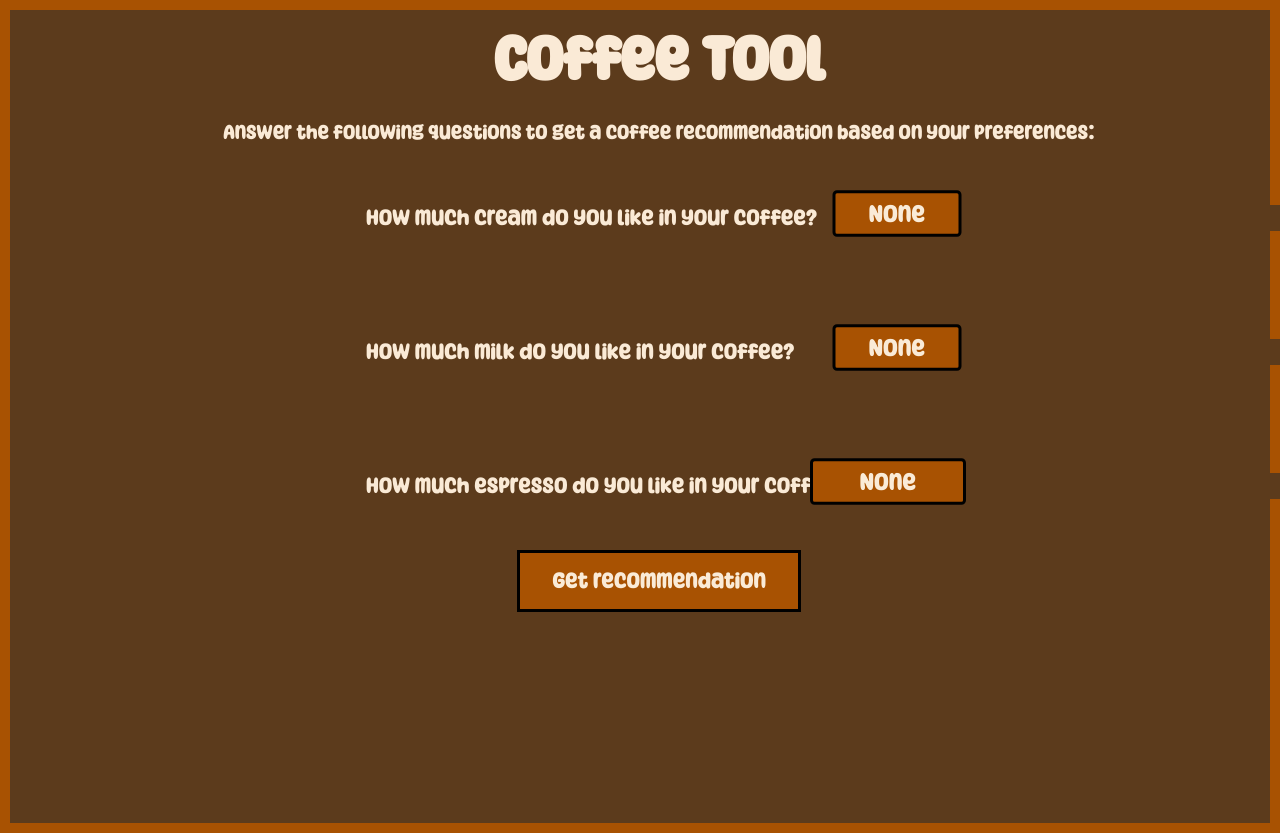
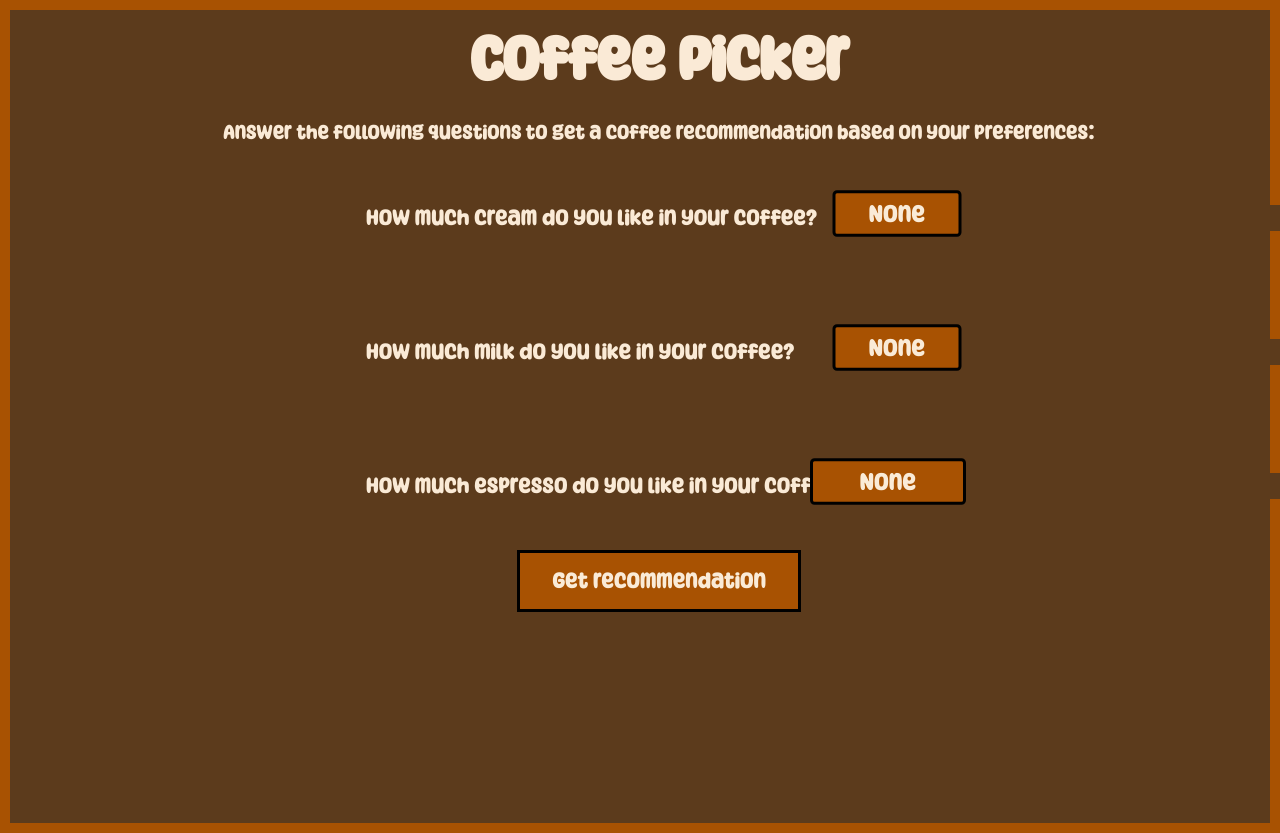
Before and after one commit to phqt/CoffeePicker, a plain HTML site: page index.html in a window 1280 px wide. Shown: the top 833 px of the page. Drawn offline with Linux system fonts and the light colour scheme.

Commit message:
changed title

```diff
--- a/index.html
+++ b/index.html
@@ -9,7 +9,7 @@
 </head>
 <body>
 	<div class="quiz-container">
-		<h1>Coffee Tool</h1>
+		<h1>Coffee Picker</h1>
 		<p>Answer the following questions to get a coffee recommendation based on your preferences:</p>
 		<form id="coffee-form">
 			<label for="cream">How much cream do you like in your coffee?</label><br>
```
